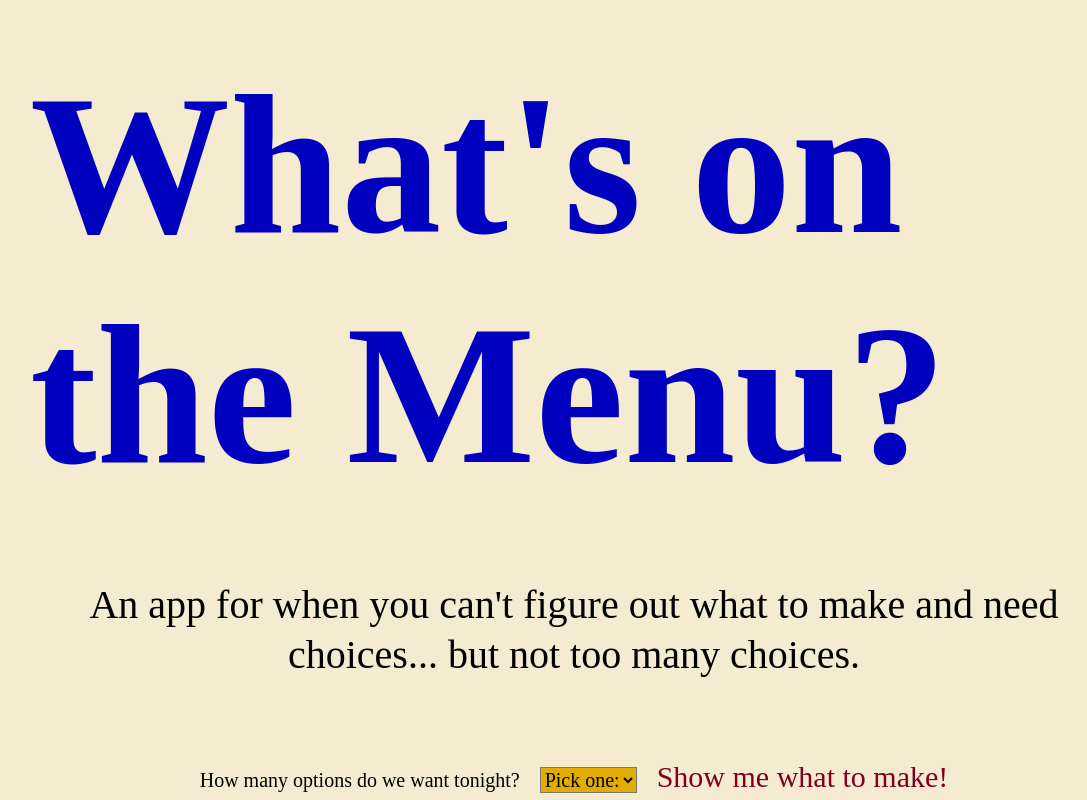
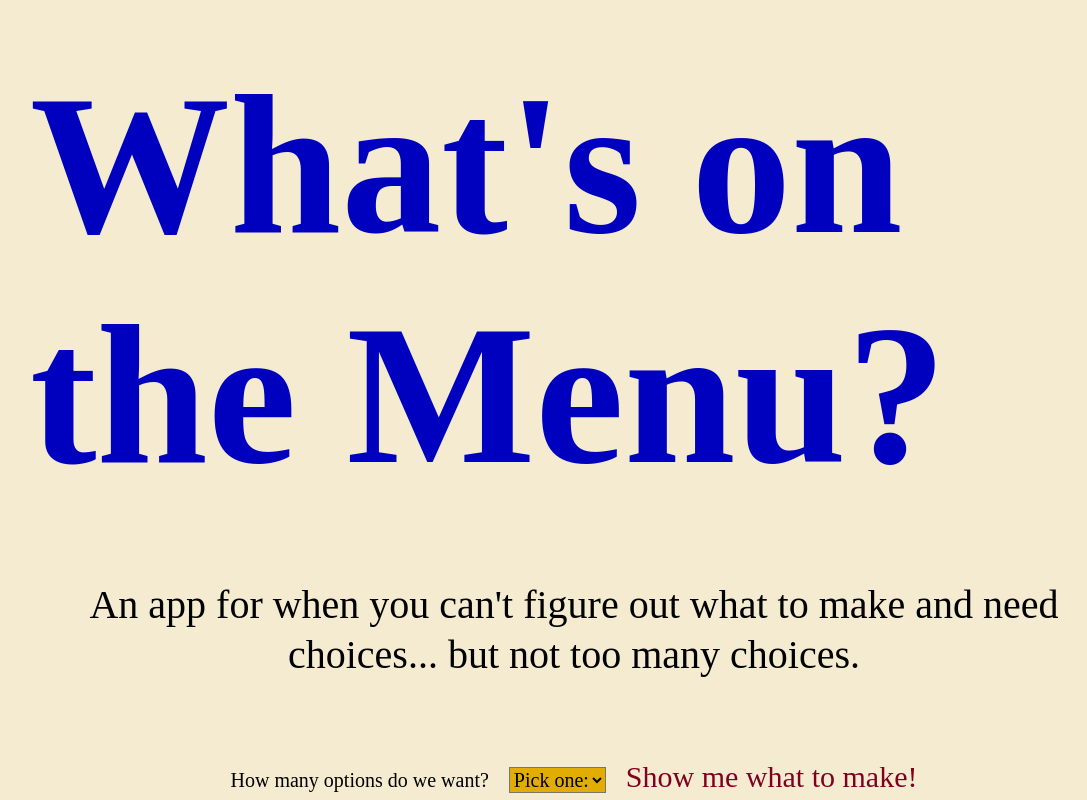
Before and after one commit to helloitsminha/minha-lee-project-03, a React (Create React App) app: page / in a window 1280 px wide. Shown: the top 800 px of the page, without its empty margins (66-1153 px from the left). Built offline with nearby package versions, Linux system fonts and the light colour scheme.

Commit message:
last copy edit

```diff
--- a/src/components/Form.js
+++ b/src/components/Form.js
@@ -25,7 +25,7 @@ const Form = ({onSubmit}) => {
     return (
         <div className="wrapper">
             <form onSubmit={handleSubmit}>
-                <label htmlFor="noOfRecipes">How many options do we want tonight?</label>
+                <label htmlFor="noOfRecipes">How many options do we want?</label>
                 <select
                     value={userChoice}
                     onChange={handleChange}
```
